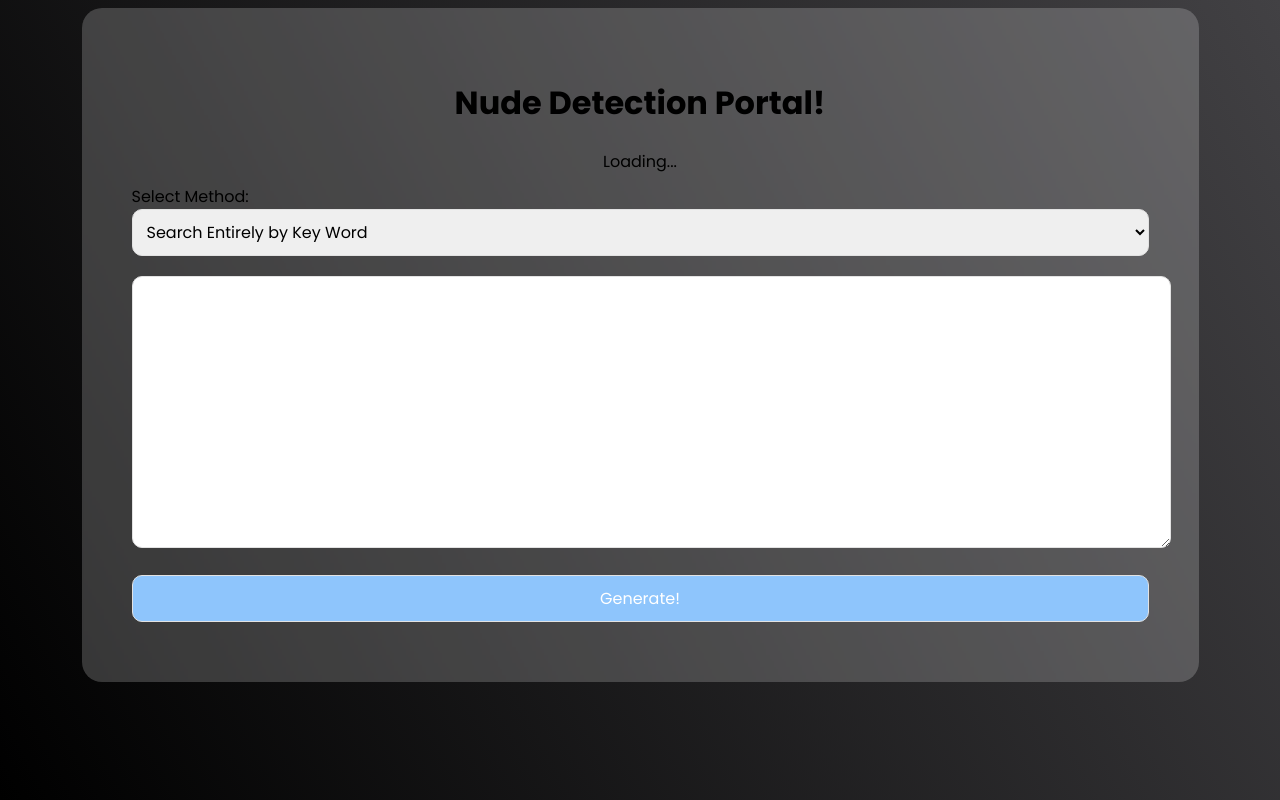
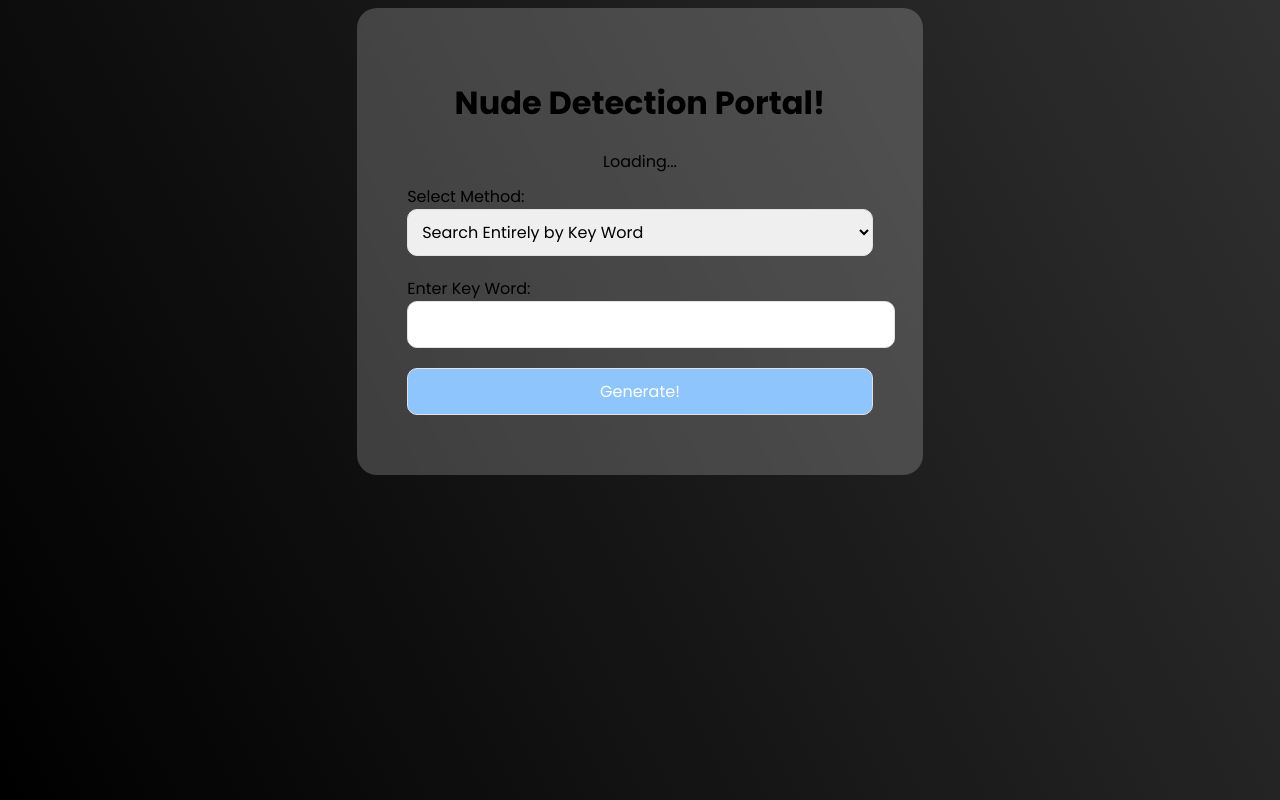
Before and after one commit to prasanna-muppidwar/Fake-Nudity-Detection, a Flask app: page / in a window 1280 px wide. Run offline with Flask 3, Linux system fonts and the light colour scheme.

Commit message:
Inputs Added Succesfully!

```diff
--- a/app.py
+++ b/app.py
@@ -4,53 +4,56 @@ import os
 import requests
 from dotenv import load_dotenv
 from flask import Flask, redirect, url_for, request, render_template, session
+from werkzeug.utils import secure_filename
 
 app = Flask(__name__)
 
+# Load environment variables from .env
 load_dotenv()
 
+# Define the directory where uploaded images will be stored
+UPLOAD_FOLDER = 'uploads'
+app.config['UPLOAD_FOLDER'] = UPLOAD_FOLDER
+
+# Define allowed image file extensions (you can extend this list)
+ALLOWED_EXTENSIONS = {'jpg', 'jpeg', 'png', 'gif'}
+
+# Function to check if a filename has an allowed extension
+def allowed_file(filename):
+    return '.' in filename and filename.rsplit('.', 1)[1].lower() in ALLOWED_EXTENSIONS
 
 @app.route('/', methods=['GET'])
 def index():
     return render_template('index.html')
 
-
 @app.route('/', methods=['POST'])
 def index_post():
-    # Read the values from the form
+    # Check if a file was uploaded
+    if 'image' in request.files:
+        file = request.files['image']
+        if file.filename == '':
+            return render_template('index.html', error='No selected file')
+
+        if file and allowed_file(file.filename):
+            # Save the uploaded file to the UPLOAD_FOLDER
+            filename = secure_filename(file.filename)
+            filepath = os.path.join(app.config['UPLOAD_FOLDER'], filename)
+            file.save(filepath)
+
+            # Perform image processing (replace this with your actual image processing logic)
+            # Here, we're assuming you're using a hypothetical image processing function
+            # called process_image that takes the filepath as input and returns some result.
+            image_processing_result = process_image(filepath)
+
+            return render_template('results.html', image_processing_result=image_processing_result)
+        else:
+            return render_template('index.html', error='Invalid file format')
+
+    # If no file was uploaded, continue with text translation as before
     original_text = request.form['text']
     target_language = request.form['language']
 
-    # Load the values from .env
-    key = os.environ['KEY']
-    endpoint = os.environ['ENDPOINT']
-    location = os.environ['LOCATION']
-
-    # Indicate that we want to translate and the API version (3.0) and the target language
-    path = '/translate?api-version=3.0'
-    # Add the target language parameter
-    target_language_parameter = '&to=' + target_language
-    # Create the full URL
-    constructed_url = endpoint + path + target_language_parameter
-
-    # Set up the header information, which includes our subscription key
-    headers = {
-        'Ocp-Apim-Subscription-Key': key,
-        'Ocp-Apim-Subscription-Region': location,
-        'Content-type': 'application/json',
-        'X-ClientTraceId': str(uuid.uuid4())
-    }
-
-    # Create the body of the request with the text to be translated
-    body = [{'text': original_text}]
-
-    # Make the call using post
-    translator_request = requests.post(
-        constructed_url, headers=headers, json=body)
-    # Retrieve the JSON response
-    translator_response = translator_request.json()
-    # Retrieve the translation
-    translated_text = translator_response[0]['translations'][0]['text']
+    # ... (the rest of your translation logic)
 
     return render_template(
         'results.html',
@@ -58,3 +61,6 @@ def index_post():
         original_text=original_text,
         target_language=target_language
     )
+
+if __name__ == '__main__':
+    app.run(debug=True)
--- a/static/index.css
+++ b/static/index.css
@@ -2,7 +2,7 @@
 body{
     background-attachment: fixed;
     background-color: #1d1d1d;
-    background-image: linear-gradient(62deg, #000000 0%, #424144 100%);
+    background-image: linear-gradient(62deg, #000000 0%, #303030 100%);
     height:100%;
     background-size: cover;
     background-position: center center;
--- a/templates/index.html
+++ b/templates/index.html
@@ -5,6 +5,7 @@
     <meta charset="UTF-8">
     <meta name="viewport" content="width=device-width, initial-scale=1.0">
     <link rel="stylesheet" href="/static/index.css">
+    <link rel="icon" href="/static/logo.png" type="image/png">
     <title>Nude Detection Portal!</title>
 </head>
 
@@ -13,20 +14,30 @@
         <h1>Nude Detection Portal!</h1>
         <div>Loading...</div>
         <div>
-            <form method="POST">
+            <form method="POST" id="searchForm">
                 <div class="form-group">
-                    <label for="language">Select Method:</label>
-                    <select name="language" class="form-control">
+                    <label for="method">Select Method:</label>
+                    <select name="method" class="form-control" id="methodSelect">
                         <option value="key-search">Search Entirely by Key Word</option>
                         <option value="url-search">Upload Url</option>
                         <option value="upload-search">Upload Image</option>
-
                     </select>
                 </div>
-                <div class="form-group">
-                    <textarea name="text" cols="70" rows="10" class="form-control"></textarea>
+                <div id="searchOptions">
+                    <!-- Initially hidden, will be shown based on the selected option -->
+                    <div class="form-group" id="keySearchOption">
+                        <label for="text">Enter Key Word:</label>
+                        <input type="text" name="text" class="form-control">
+                    </div>
+                    <div class="form-group" id="urlSearchOption">
+                        <label for="url">Enter URL:</label>
+                        <input type="text" name="url" class="form-control">
+                    </div>
+                    <div class="form-group" id="uploadSearchOption">
+                        <label for="image">Upload Image:</label>
+                        <input type="file" name="image" accept="image/*">
+                    </div>
                 </div>
-
                 <div class="translate">
                     <button type="submit" class="btn btn-success">Generate!</button>
                 </div>
@@ -34,6 +45,41 @@
         </div>
     </div>
 
+    <script>
+        // Get references to the select and searchOptions elements
+        const methodSelect = document.getElementById("methodSelect");
+        const searchOptions = document.getElementById("searchOptions");
+
+        // Get references to the specific search option elements
+        const keySearchOption = document.getElementById("keySearchOption");
+        const urlSearchOption = document.getElementById("urlSearchOption");
+        const uploadSearchOption = document.getElementById("uploadSearchOption");
+
+        // Function to toggle visibility of search options based on selected method
+        function toggleSearchOptions() {
+            const selectedMethod = methodSelect.value;
+
+            // Hide all search option elements
+            keySearchOption.style.display = "none";
+            urlSearchOption.style.display = "none";
+            uploadSearchOption.style.display = "none";
+
+            // Show the selected search option element
+            if (selectedMethod === "key-search") {
+                keySearchOption.style.display = "block";
+            } else if (selectedMethod === "url-search") {
+                urlSearchOption.style.display = "block";
+            } else if (selectedMethod === "upload-search") {
+                uploadSearchOption.style.display = "block";
+            }
+        }
+
+        // Initial call to set the initial visibility
+        toggleSearchOptions();
+
+        // Add an event listener to the select element to dynamically change options
+        methodSelect.addEventListener("change", toggleSearchOptions);
+    </script>
 </body>
 
 </html>
--- a/templates/results.html
+++ b/templates/results.html
@@ -9,7 +9,7 @@
     <link rel="stylesheet"
         href="https://cdnjs.cloudflare.com/ajax/libs/material-design-icons/3.0.1/iconfont/material-icons.min.css">
     <link rel="stylesheet" href="/static/result.css">
-    <title>Result</title>
+    <title>Nude Detection Portal! : Result</title>
 </head>
 
 <body>
```
Also changed, not shown: static/logo.png (added).
